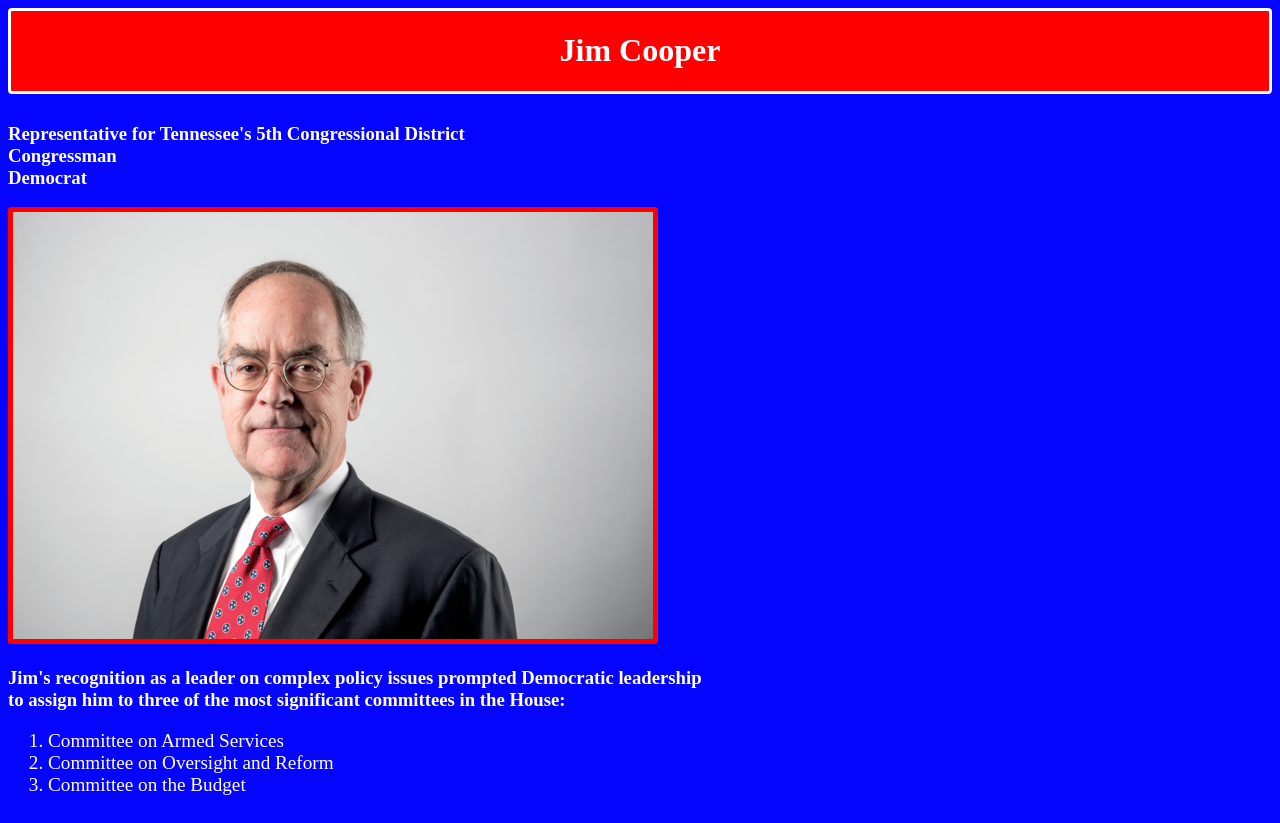
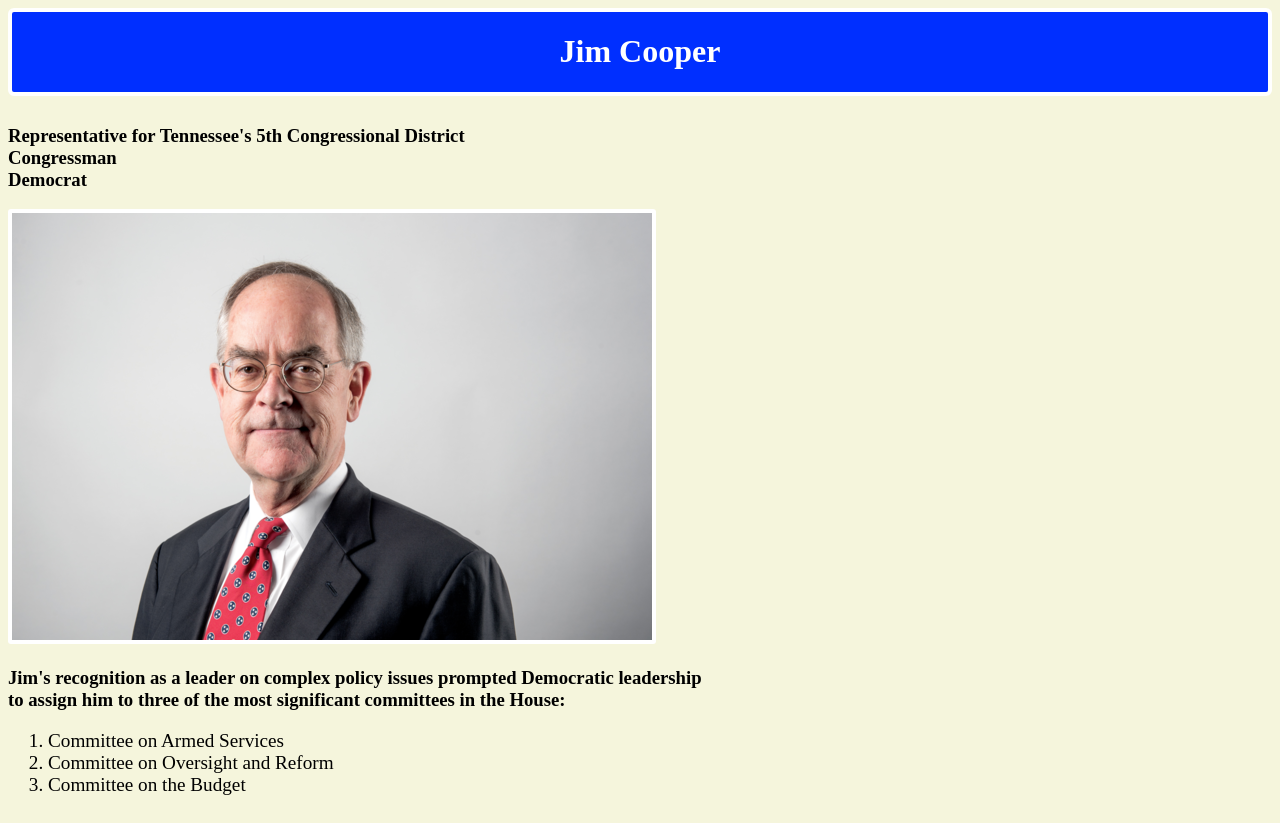
Before and after one commit to Nayhee/Congress-Rep, a plain HTML site: page index.html in a window 1280 px wide. Drawn offline with Linux system fonts and the light colour scheme.

Commit message:
Got rid of red/blue backgrounds

```diff
--- a/index.html
+++ b/index.html
@@ -15,7 +15,7 @@
 
     <main>
 
-        <section class="mainContainer">
+        <div class="mainContainer">
             <article class="bio">
                 <h3>Representative for Tennessee's 5th Congressional District<br>Congressman<br>Democrat</h3>
             </article>
@@ -29,7 +29,7 @@
                     <li>Committee on Oversight and Reform</li>
                     <li>Committee on the Budget</li>
                 </ol>
-            </article>
+            </div>
 
         </section>
 
--- a/styles/main.css
+++ b/styles/main.css
@@ -1,15 +1,16 @@
 body {
-    background-color: rgba(0, 0, 255, 0.979);
-    color: white;
+    background-color: beige;
+    color: black;
 }
 
 header {
-    background-color: red;
+    background-color: rgb(0, 47, 255);
+    color: white;
     display: flex;
     flex-direction: column;
     align-items: center;
-    border: 3px solid white;
-    border-radius: 4px;
+    border: 4px solid white;
+    border-radius: 6px;
     margin-bottom: 10px;
 }
 
@@ -21,7 +22,7 @@ header {
 
 }
 .JimPic img {
-    border: 5px solid red;
+    border: 4px solid white;
     border-radius: 3px;
 }
 
```
